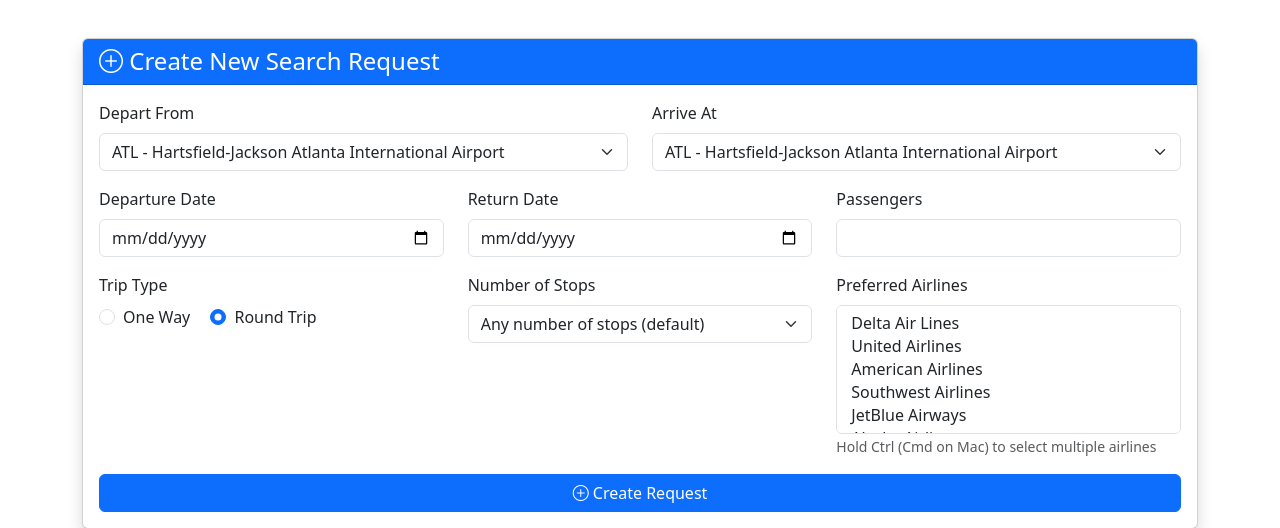
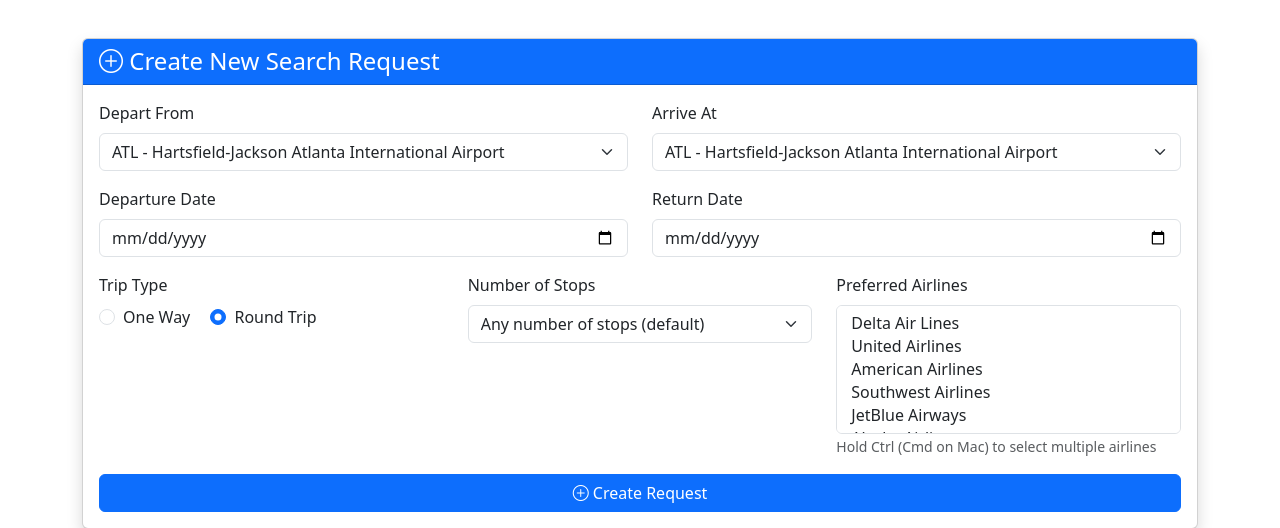
Before and after one commit to shora051/FlightTrack, a Flask app: template app/templates/dashboard.html in a window 1280 px wide. Shown: the part 152-680 px from the top of the page. Run offline with Flask 3, Linux system fonts and the light colour scheme; the template is opened without the code that fills it: values that come from a table or form of the project are taken from there, others are empty.

Commit message:
removed passengers

```diff
--- a/app/dashboard.py
+++ b/app/dashboard.py
@@ -42,7 +42,6 @@ def create():
             'arrive_at': form.arrive_at.data,
             'departure_date': form.departure_date.data,
             'return_date': form.return_date.data,
-            'passengers': form.passengers.data,
             'trip_type': form.trip_type.data,
             'preferred_airlines': form.preferred_airlines.data,
             'stops': form.stops.data
@@ -83,7 +82,6 @@ def edit(request_id):
             'arrive_at': form.arrive_at.data,
             'departure_date': form.departure_date.data,
             'return_date': form.return_date.data,
-            'passengers': form.passengers.data,
             'trip_type': form.trip_type.data,
             'preferred_airlines': form.preferred_airlines.data,
             'stops': form.stops.data
@@ -139,7 +137,6 @@ def search_flights_for_request(request_id):
             arrive_at=search_request['arrive_at'],
             departure_date=search_request['departure_date'],
             return_date=search_request.get('return_date'),
-            passengers=search_request['passengers'],
             preferred_airlines=search_request.get('preferred_airlines'),
             stops=search_request.get('stops', 0)
         )
--- a/app/database.py
+++ b/app/database.py
@@ -67,7 +67,7 @@ def get_user_by_email(email: str) -> Optional[Dict]:
 
 def create_search_request(user_id: str, depart_from: str, arrive_at: str,
                          departure_date: str, return_date: Optional[str],
-                         passengers: int, trip_type: str,
+                         trip_type: str,
                          preferred_airlines: Optional[List[str]],
                          stops: int = 0) -> Optional[Dict]:
     """Create a new search request"""
@@ -79,7 +79,6 @@ def create_search_request(user_id: str, depart_from: str, arrive_at: str,
             'arrive_at': arrive_at,
             'departure_date': departure_date,
             'return_date': return_date,
-            'passengers': passengers,
             'trip_type': trip_type,
             'preferred_airlines': preferred_airlines,
             'stops': stops
--- a/app/forms.py
+++ b/app/forms.py
@@ -126,7 +126,6 @@ class SearchRequestForm(FlaskForm):
                                format='%Y-%m-%d')
     return_date = DateField('Return Date', validators=[Optional()],
                            format='%Y-%m-%d')
-    passengers = IntegerField('Passengers', validators=[DataRequired(), NumberRange(min=1, max=9)])
     trip_type = RadioField('Trip Type', choices=[('one_way', 'One Way'), ('round_trip', 'Round Trip')],
                           validators=[DataRequired()], default='round_trip')
     stops = SelectField('Number of Stops',
--- a/app/models.py
+++ b/app/models.py
@@ -26,7 +26,7 @@ class User:
 class SearchRequest:
     """Search request model"""
     def __init__(self, id: str, user_id: str, depart_from: str, arrive_at: str,
-                 departure_date: str, return_date: Optional[str], passengers: int,
+                 departure_date: str, return_date: Optional[str],
                  trip_type: str, preferred_airlines: Optional[List[str]],
                  stops: int = 0, created_at: Optional[str] = None):
         self.id = id
@@ -35,7 +35,6 @@ class SearchRequest:
         self.arrive_at = arrive_at
         self.departure_date = departure_date
         self.return_date = return_date
-        self.passengers = passengers
         self.trip_type = trip_type
         self.preferred_airlines = preferred_airlines or []
         self.stops = stops
@@ -51,7 +50,6 @@ class SearchRequest:
             arrive_at=data['arrive_at'],
             departure_date=data['departure_date'],
             return_date=data.get('return_date'),
-            passengers=data['passengers'],
             trip_type=data['trip_type'],
             preferred_airlines=data.get('preferred_airlines'),
             stops=data.get('stops', 0),
@@ -67,7 +65,6 @@ class SearchRequest:
             'arrive_at': self.arrive_at,
             'departure_date': self.departure_date,
             'return_date': self.return_date,
-            'passengers': self.passengers,
             'trip_type': self.trip_type,
             'preferred_airlines': self.preferred_airlines,
             'stops': self.stops,
--- a/app/serpapi_service.py
+++ b/app/serpapi_service.py
@@ -88,7 +88,7 @@ def convert_airline_names_to_codes(airline_names: List[str]) -> Tuple[List[str],
     return unique_codes, invalid
 
 def search_flights(depart_from: str, arrive_at: str, departure_date: str,
-                   return_date: Optional[str] = None, passengers: int = 1,
+                   return_date: Optional[str] = None,
                    preferred_airlines: Optional[List[str]] = None,
                    stops: int = 0) -> Optional[Dict]:
     """
@@ -99,7 +99,6 @@ def search_flights(depart_from: str, arrive_at: str, departure_date: str,
         arrive_at: Destination airport code (e.g., 'LAX')
         departure_date: Departure date in YYYY-MM-DD format
         return_date: Return date in YYYY-MM-DD format (optional)
-        passengers: Number of passengers (default: 1)
         preferred_airlines: List of preferred airline names (optional)
         stops: Number of stops preference (0=any, 1=nonstop, 2=1 stop or fewer, 3=2 stops or fewer, default: 0)
 
@@ -120,7 +119,7 @@ def search_flights(depart_from: str, arrive_at: str, departure_date: str,
         'departure_id': depart_from,
         'arrival_id': arrive_at,
         'outbound_date': departure_date,
-        'adults': passengers
+        'adults': 1  # Default to 1 passenger
     }
 
     # Set trip type: 1 = Round trip, 2 = One way
--- a/app/templates/dashboard.html
+++ b/app/templates/dashboard.html
@@ -51,7 +51,7 @@
                     </div>
 
                     <div class="row">
-                        <div class="col-md-4 mb-3">
+                        <div class="col-md-6 mb-3">
                             {{ form.departure_date.label(class="form-label") }}
                             {{ form.departure_date(class="form-control" + (" is-invalid" if form.departure_date.errors else "")) }}
                             {% if form.departure_date.errors %}
@@ -63,24 +63,12 @@
                             {% endif %}
                         </div>
 
-                        <div class="col-md-4 mb-3" id="returnDateGroup">
+                        <div class="col-md-6 mb-3" id="returnDateGroup">
                             {{ form.return_date.label(class="form-label") }}
                             {{ form.return_date(class="form-control" + (" is-invalid" if form.return_date.errors else "")) }}
                             {% if form.return_date.errors %}
                                 <div class="invalid-feedback">
                                     {% for error in form.return_date.errors %}
-                                        {{ error }}
-                                    {% endfor %}
-                                </div>
-                            {% endif %}
-                        </div>
-
-                        <div class="col-md-4 mb-3">
-                            {{ form.passengers.label(class="form-label") }}
-                            {{ form.passengers(class="form-control" + (" is-invalid" if form.passengers.errors else ""), type="number", min="1", max="9") }}
-                            {% if form.passengers.errors %}
-                                <div class="invalid-feedback">
-                                    {% for error in form.passengers.errors %}
                                         {{ error }}
                                     {% endfor %}
                                 </div>
@@ -162,7 +150,6 @@
                                 <tr>
                                     <th>Route</th>
                                     <th>Dates</th>
-                                    <th>Passengers</th>
                                     <th>Trip Type</th>
                                     <th>Stops</th>
                                     <th>Preferred Airlines</th>
@@ -185,7 +172,6 @@
                                             <br><small class="text-muted">Return: {{ req.return_date }}</small>
                                         {% endif %}
                                     </td>
-                                    <td>{{ req.passengers }}</td>
                                     <td>
                                         <span class="badge bg-info">
                                             {{ 'Round Trip' if req.trip_type == 'round_trip' else 'One Way' }}
--- a/app/utils.py
+++ b/app/utils.py
@@ -40,7 +40,6 @@ def prepare_search_request_data(form_data: Dict) -> Dict[str, Any]:
         'arrive_at': form_data['arrive_at'].strip() if isinstance(form_data.get('arrive_at'), str) else form_data.get('arrive_at'),
         'departure_date': form_data['departure_date'].isoformat() if hasattr(form_data.get('departure_date'), 'isoformat') else form_data.get('departure_date'),
         'return_date': return_date,
-        'passengers': form_data.get('passengers'),
         'trip_type': form_data.get('trip_type'),
         'preferred_airlines': form_data.get('preferred_airlines') if form_data.get('preferred_airlines') else None,
         'stops': form_data.get('stops', 0)
@@ -59,7 +58,6 @@ def populate_form_from_search_request(form, search_request: Dict) -> None:
     form.departure_date.data = datetime.fromisoformat(search_request['departure_date']).date()
     if search_request.get('return_date'):
         form.return_date.data = datetime.fromisoformat(search_request['return_date']).date()
-    form.passengers.data = search_request.get('passengers')
     form.trip_type.data = search_request.get('trip_type')
     form.stops.data = search_request.get('stops', 0)
     if search_request.get('preferred_airlines'):
--- a/migrations/add_stops_column.sql
+++ /dev/null
@@ -1,8 +0,0 @@
--- Migration: Add 'stops' column to search_requests table
--- This column stores the number of stops preference (0-3) as per SerpAPI documentation
-
-ALTER TABLE search_requests
-ADD COLUMN IF NOT EXISTS stops INTEGER DEFAULT 0 CHECK (stops >= 0 AND stops <= 3);
-
--- Update existing records to have default value of 0 (Any number of stops)
-UPDATE search_requests SET stops = 0 WHERE stops IS NULL;
```
Also changed, not shown: app/templates/edit_request.html (+2 -14 lines).
